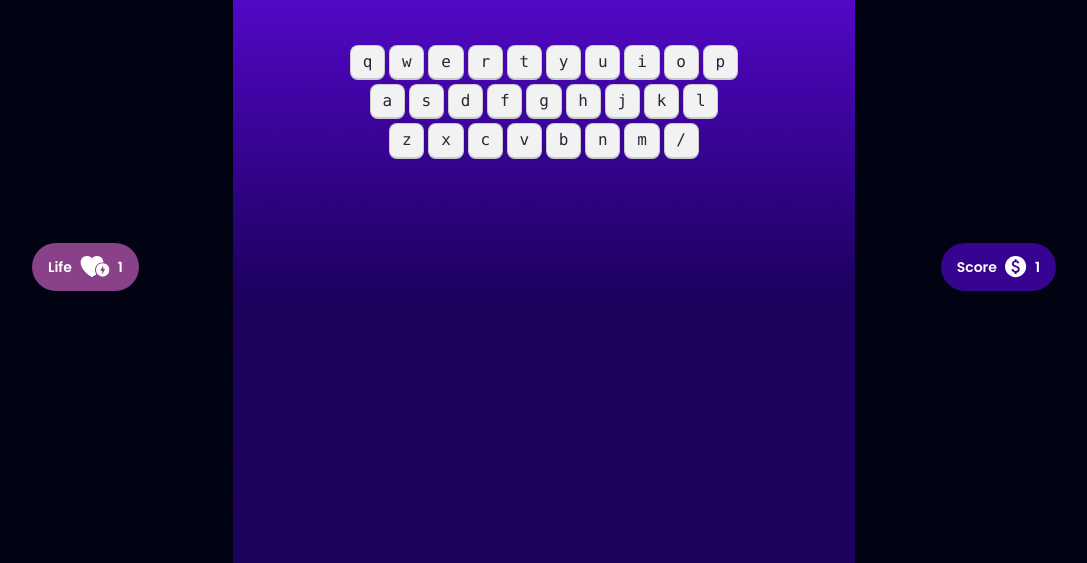
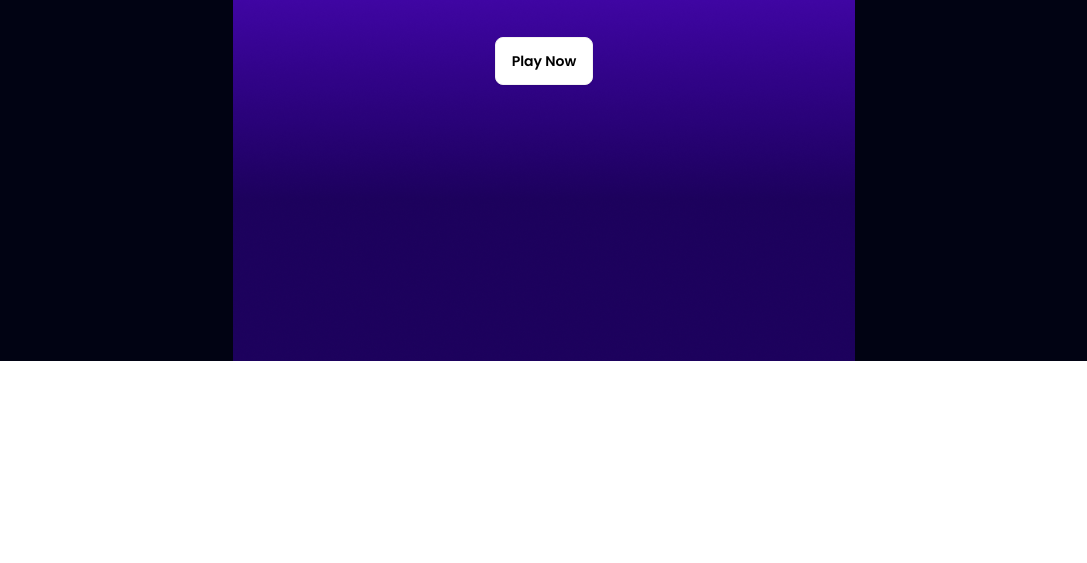
Before and after one commit to safin878/alpha-clash-pro, a plain HTML site: page index.html in a window 1280 px wide. Shown: the part 439-1002 px from the top of the page, without its empty margins (96-1183 px from the left). After the commit the page ends 800 px from the top, so only its background shows below. Drawn offline with nearby package versions, Linux system fonts and the light colour scheme.

Commit message:
first page working and second page half working

```diff
--- /dev/null
+++ b/alphabet-clash-pro-resources/scripts/alpha-calsh.js
@@ -0,0 +1,33 @@
+function continueGame() {
+  const alphabet = getARandomAlphabet();
+  console.log("Your random alphabet is", alphabet);
+  // Display the number
+  const currentAlphabetElement = document.getElementById("current-alphabet");
+  currentAlphabetElement.innerText = alphabet;
+  setBackgroundColorById(alphabet);
+}
+
+function play() {
+  const homeSection = document.getElementById("home-screen");
+  homeSection.classList.add("hidden");
+  const playGround = document.getElementById("play-ground");
+  playGround.classList.remove("hidden");
+  continueGame();
+}
+function setBackgroundColorById(elementId) {
+  const element = document.getElementById(elementId);
+  element.classList.add("bg-[#FFA500]");
+}
+function getARandomAlphabet() {
+  const alphabetsString = "abcdefghijklmnopqrstuvwxyz";
+  const alphabets = alphabetsString.split("");
+  // console.log(alphabets);
+
+  // Random number
+  const randomNumber = Math.random() * 25;
+  const index = Math.round(randomNumber);
+
+  const alphabet = alphabets[index];
+  // console.log(index, alphabet);
+  return alphabet;
+}
--- a/index.html
+++ b/index.html
@@ -28,16 +28,19 @@
     >
       <!-- Home section -->
       <section
-        class="home min-h-screen text-white flex flex-col justify-center items-center hidden"
+        id="home-screen"
+        class="min-h-screen text-white flex flex-col justify-center items-center"
       >
         <div class="flex flex-col items-center gap-10">
           <h1 class="text-8xl anton uppercase">Alpha Clash Pro</h1>
           <p>Unleash Your Keyboard Kung Fu : Press “Enter” to Play</p>
-          <button class="btn bg-white text-black">Play Now</button>
+          <button onclick="play()" class="btn bg-white text-black">
+            Play Now
+          </button>
         </div>
       </section>
       <!-- Play ground section -->
-      <section class="play-ground">
+      <section id="play-ground" class="hidden">
         <div class="flex flex-col items-center gap-20 pt-20">
           <!-- screen  -->
           <div
@@ -49,44 +52,49 @@
               </p>
             </div>
             <div class="flex justify-center items-center h-full">
-              <p class="text-black text-9xl font-semibold">Y</p>
+              <p
+                id="current-alphabet"
+                class="text-black text-9xl font-semibold uppercase"
+              >
+                Y
+              </p>
             </div>
           </div>
 
           <!-- keyboard -->
           <div>
             <div class="flex justify-center gap-1 my-1 w-full">
-              <kbd class="kbd">q</kbd>
-              <kbd class="kbd">w</kbd>
-              <kbd class="kbd">e</kbd>
-              <kbd class="kbd">r</kbd>
-              <kbd class="kbd">t</kbd>
-              <kbd class="kbd">y</kbd>
-              <kbd class="kbd">u</kbd>
-              <kbd class="kbd">i</kbd>
-              <kbd class="kbd">o</kbd>
-              <kbd class="kbd">p</kbd>
+              <kbd id="q" class="kbd">q</kbd>
+              <kbd id="w" class="kbd">w</kbd>
+              <kbd id="e" class="kbd">e</kbd>
+              <kbd id="r" class="kbd">r</kbd>
+              <kbd id="t" class="kbd">t</kbd>
+              <kbd id="y" class="kbd">y</kbd>
+              <kbd id="u" class="kbd">u</kbd>
+              <kbd id="i" class="kbd">i</kbd>
+              <kbd id="o" class="kbd">o</kbd>
+              <kbd id="p" class="kbd">p</kbd>
             </div>
             <div class="flex justify-center gap-1 my-1 w-full">
-              <kbd class="kbd">a</kbd>
-              <kbd class="kbd">s</kbd>
-              <kbd class="kbd">d</kbd>
-              <kbd class="kbd">f</kbd>
-              <kbd class="kbd">g</kbd>
-              <kbd class="kbd">h</kbd>
-              <kbd class="kbd">j</kbd>
-              <kbd class="kbd">k</kbd>
-              <kbd class="kbd">l</kbd>
+              <kbd id="a" class="kbd">a</kbd>
+              <kbd id="s" class="kbd">s</kbd>
+              <kbd id="d" class="kbd">d</kbd>
+              <kbd id="f" class="kbd">f</kbd>
+              <kbd id="g" class="kbd">g</kbd>
+              <kbd id="h" class="kbd">h</kbd>
+              <kbd id="j" class="kbd">j</kbd>
+              <kbd id="k" class="kbd">k</kbd>
+              <kbd id="l" class="kbd">l</kbd>
             </div>
             <div class="flex justify-center gap-1 my-1 w-full">
-              <kbd class="kbd">z</kbd>
-              <kbd class="kbd">x</kbd>
-              <kbd class="kbd">c</kbd>
-              <kbd class="kbd">v</kbd>
-              <kbd class="kbd">b</kbd>
-              <kbd class="kbd">n</kbd>
-              <kbd class="kbd">m</kbd>
-              <kbd class="kbd">/</kbd>
+              <kbd id="z" class="kbd">z</kbd>
+              <kbd id="x" class="kbd">x</kbd>
+              <kbd id="c" class="kbd">c</kbd>
+              <kbd id="v" class="kbd">v</kbd>
+              <kbd id="b" class="kbd">b</kbd>
+              <kbd id="n" class="kbd">n</kbd>
+              <kbd id="m" class="kbd">m</kbd>
+              <kbd id="/" class="kbd">/</kbd>
             </div>
           </div>
           <!-- life score -->
@@ -109,7 +117,20 @@
           </div>
         </div>
       </section>
-      <section class="score"></section>
+      <section
+        class="score flex justify-center items-center min-h-screen hidden"
+      >
+        <div
+          class="text-white text-center space-y-6 p-4 rounded-xl bg-gradient-to-r from-[#FFFFFF8F] to-[#98979700]"
+        >
+          <h1 class="text-8xl">
+            <span class="font-extrabold">Score:</span> <span>14</span>
+          </h1>
+          <button class="btn">Play Again</button>
+          <p>Practice will make you Pro</p>
+        </div>
+      </section>
     </main>
+    <script src="./alphabet-clash-pro-resources/scripts/alpha-calsh.js"></script>
   </body>
 </html>
```
